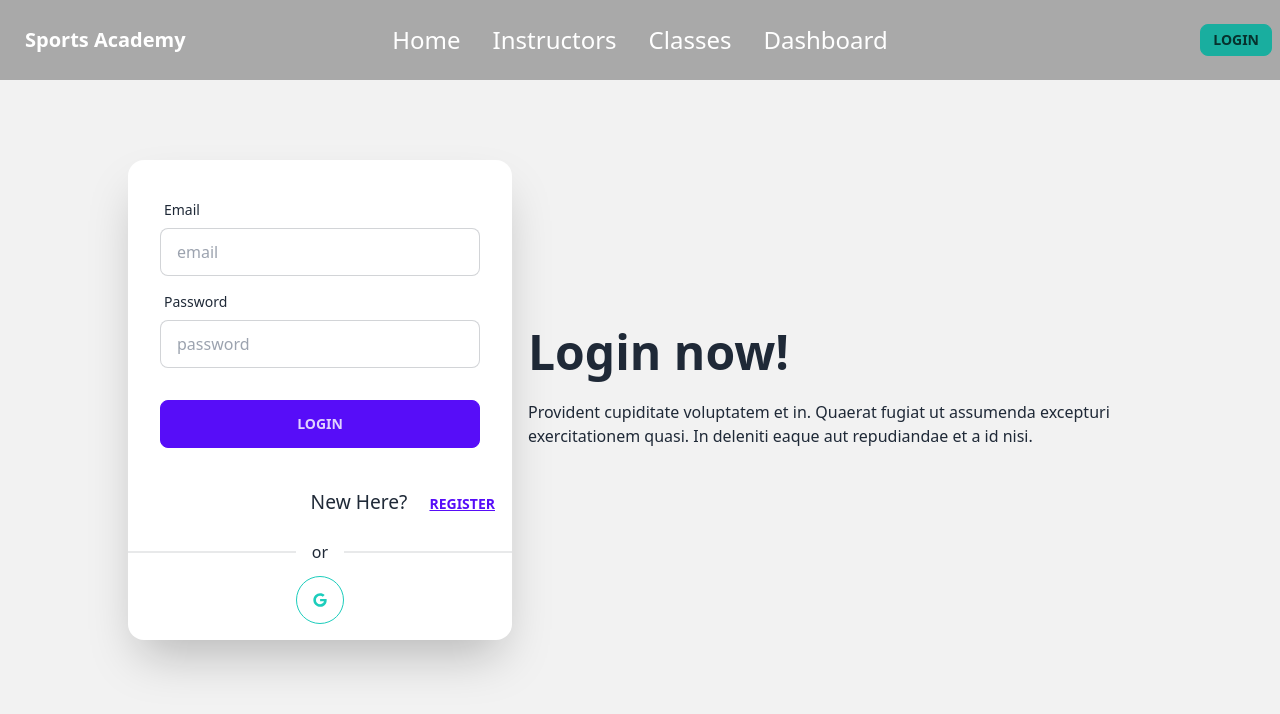
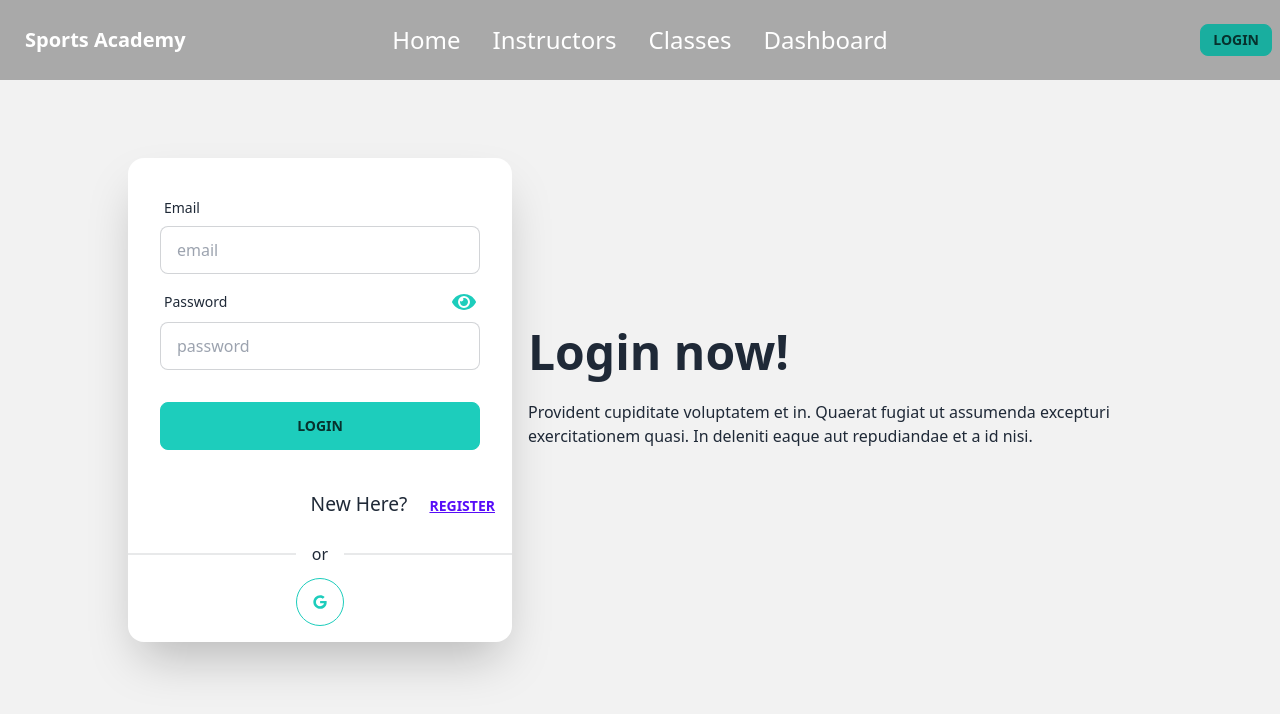
Before and after one commit to johurulHaque/summer-camp-client, a React (Vite) app: page /login in a window 1280 px wide. Shown: the top 714 px of the page. Built offline with nearby package versions, Linux system fonts and the light colour scheme; no server answers.

Commit message:
login password show hide done

```diff
--- a/src/pages/Login/Login.jsx
+++ b/src/pages/Login/Login.jsx
@@ -1,9 +1,10 @@
-import React, { useContext } from "react";
+import React, { useContext, useState } from "react";
 import { Link, useLocation, useNavigate } from "react-router-dom";
 import SocialLogin from "./SocialLogin";
 import { AuthContext } from "../../providers/AuthProvider";
 import { useForm } from "react-hook-form";
 import Swal from "sweetalert2";
+import { FaEye, FaEyeSlash } from "react-icons/fa";
 
 const Login = () => {
   const {
@@ -15,13 +16,21 @@ const Login = () => {
   const { signIn } = useContext(AuthContext);
   const navigate = useNavigate();
   const location = useLocation();
+  const [passwordType, setPasswordType] = useState("password");
+
+  const togglePassword = () => {
+    if (passwordType === "password") {
+      setPasswordType("text");
+      return;
+    }
+    setPasswordType("password");
+  };
 
   const from = location.state?.from?.pathname || "/";
 
   const onSubmit = (data) => {
     signIn(data.email, data.password).then((result) => {
       const user = result.user;
-      // console.log(user);
       Swal.fire({
         position: "center",
         icon: "success",
@@ -62,14 +71,19 @@ const Login = () => {
             <div className="form-control">
               <label className="label">
                 <span className="label-text">Password</span>
+                <span onClick={togglePassword} className="text-2xl text-accent">
+                {passwordType === "password" ? <FaEye /> : <FaEyeSlash />}
+              </span>
               </label>
               <input
-                type="password"
+                type={passwordType}
                 {...register("password", { required: true })}
                 placeholder="password"
                 className="input input-bordered"
+
               />
-               {errors.password && (
+
+              {errors.password && (
                 <span className="text-red-600">Email is required</span>
               )}
               {/* <label className="label">
@@ -79,7 +93,7 @@ const Login = () => {
               </label> */}
             </div>
             <div className="form-control mt-6">
-              <input className="btn btn-primary" type="submit" value="Login" />
+              <input className="btn btn-accent " type="submit" value="Login" />
             </div>
           </form>
           <p className="text-end text-2xl">
--- a/src/pages/Shared/NavBar/NavBar.jsx
+++ b/src/pages/Shared/NavBar/NavBar.jsx
@@ -1,20 +1,34 @@
+import { useContext } from "react";
 import { Link } from "react-router-dom";
+import { AuthContext } from "../../../providers/AuthProvider";
 
 const NavBar = () => {
-    // const { user, logOut } = useContext(AuthContext);
+  const { user, logOut } = useContext(AuthContext);
 
-    // const handleLogOut = () => {
-    //     logOut()
-    //         .then(() => { })
-    //         .catch(error => console.log(error));
-    // }
+  const handleLogOut = () => {
+      logOut()
+          .then(() => { })
+          .catch(error => console.log(error));
+  }
 
-    const navOptions = <>
-        <li><Link to="/">Home</Link></li>
-        <li><Link to="/instructor">Instructors</Link></li>
-        <li><Link to="/classes"> Classes</Link></li>
-        <li><Link to="/Dashboard"> Dashboard</Link></li>
+
+
+  const navOptions = (
+    <>
+      <li>
+        <Link to="/">Home</Link>
+      </li>
+      <li>
+        <Link to="/instructor">Instructors</Link>
+      </li>
+      <li>
+        <Link to="/classes"> Classes</Link>
+      </li>
+      <li>
+        <Link to="/Dashboard"> Dashboard</Link>
+      </li>
     </>
+  );
 
   return (
     <>
@@ -22,21 +36,53 @@ const NavBar = () => {
         <div className="navbar-start">
           <div className="dropdown">
             <label tabIndex={0} className="btn btn-ghost lg:hidden">
-                            <svg xmlns="http://www.w3.org/2000/svg" className="h-5 w-5" fill="none" viewBox="0 0 24 24" stroke="currentColor"><path strokeLinecap="round" strokeLinejoin="round" strokeWidth="2" d="M4 6h16M4 12h8m-8 6h16" /></svg>
+              <svg
+                xmlns="http://www.w3.org/2000/svg"
+                className="h-5 w-5"
+                fill="none"
+                viewBox="0 0 24 24"
+                stroke="currentColor"
+              >
+                <path
+                  strokeLinecap="round"
+                  strokeLinejoin="round"
+                  strokeWidth="2"
+                  d="M4 6h16M4 12h8m-8 6h16"
+                />
+              </svg>
             </label>
-                        <ul tabIndex={0} className="menu menu-compact dropdown-content mt-3 p-2 shadow bg-base-100 rounded-box w-52">
+            <ul
+              tabIndex={0}
+              className="menu menu-compact dropdown-content mt-3 p-2 shadow bg-base-100 rounded-box w-52"
+            >
               {navOptions}
             </ul>
           </div>
-                    <Link to="/" className="btn btn-ghost normal-case text-xl">Sports Academy</Link>
+          <Link to="/" className="btn btn-ghost normal-case text-xl">
+            Sports Academy
+          </Link>
         </div>
         <div className="navbar-center hidden lg:flex">
-                    <ul className="menu menu-horizontal px-1 text-2xl">
-                        {navOptions}
-                    </ul>
+          <ul className="menu menu-horizontal px-1 text-2xl">{navOptions}</ul>
         </div>
         <div className="navbar-end">
+          {user ? (
+            <>
+
+            <img src={user.photoURL} alt=""  className="w-10 h-10 rounded-full" title={user.displayName} />
+
+              <button onClick={handleLogOut} className="btn btn-sm btn-warning btn-outline">
+                LogOut
+              </button>
+            </>
+          ) : (
+            <>
+
+              <li className="list-none">
               <Link to="/login" className="btn btn-sm btn-active btn-accent">Login</Link>
+              </li>
+            </>
+          )}
         </div>
       </div>
     </>
```
Lines whose indentation alone changed are shown as unchanged.
